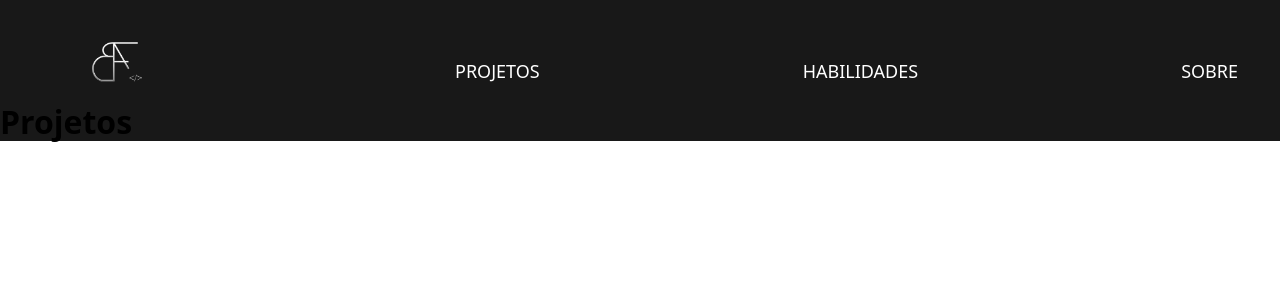
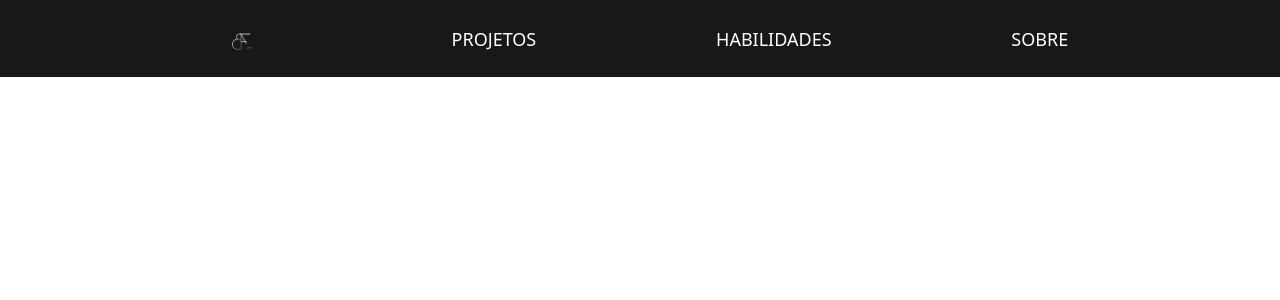
Before and after one commit to Fabricio-Antonio/portifolio, a Next.js app in the folder portifolio/: page /projects in a window 1280 px wide. Shown: the top 300 px of the page. Built offline with nearby package versions, Linux system fonts and the light colour scheme.

Commit message:
:ok_hand: style: Alteração no menu

```diff
--- a/portifolio/src/components/Menu/index.jsx
+++ b/portifolio/src/components/Menu/index.jsx
@@ -7,11 +7,9 @@ import logo from '../../../public/img/logo.png'
 export const Menu = () => (
     <>
         <StyledMenu>
-        <ul>
-        <li>
-                <Link href='/'>
-                <Image src= {logo} width={150} height={100} alt="..."/>
-                    </Link>
+            <ul>
+                <li>
+                    <Image src= {logo} width={60} height={40} alt="..."/>
                 </li>
                 <li>
                     <Link href='#projects'>
--- a/portifolio/src/components/Menu/style.jsx
+++ b/portifolio/src/components/Menu/style.jsx
@@ -1,15 +1,17 @@
 import styled from 'styled-components'
 
 export const StyledMenu = styled.div`
-    height: 2rem;
+    height: 10px;
     width: 100%;
     background-color: #181818;
-    padding-bottom: 100px;
+    padding-bottom: 10px;
+    position: fixed;
+    z-index: 1;
 
     ul {
         display: flex;
         background-color: #181818;
-        justify-content: space-between;
+        justify-content: space-evenly;
         align-items: center;
         padding: 0.5rem 2rem;
         list-style: none;
@@ -21,8 +23,10 @@ export const StyledMenu = styled.div`
         text-decoration: none;
         font-family: montserrat;
         font-size: large;
-        margin: 10px;
+    }
 
+    & img{
+        margin-top: 1rem;
     }
 
     & a{
```
